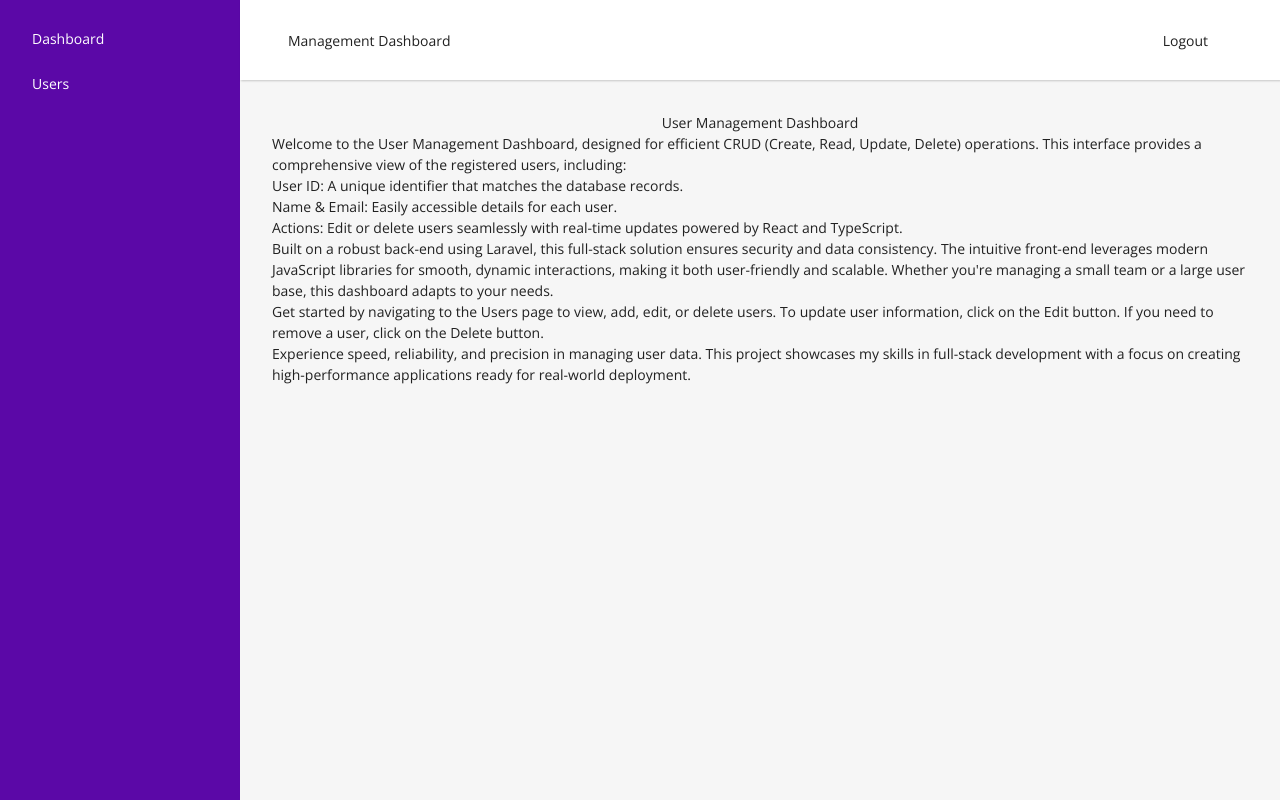
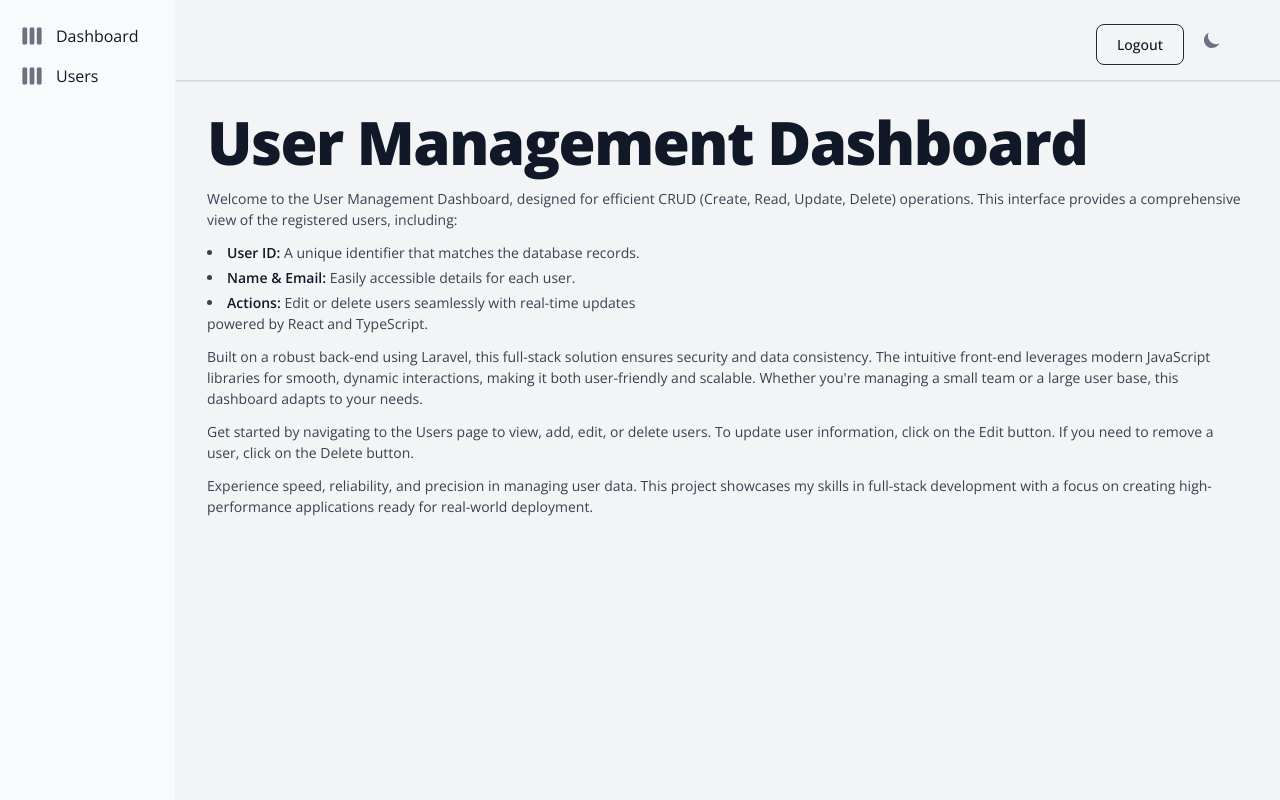
Before and after one commit to istamosh/laravel-react-fullstack, a React (Vite) app in the folder react/: page /dashboard in a window 1280 px wide. Built offline with nearby package versions, Linux system fonts and the light colour scheme; no server answers; sample sign-in values are in the browser's storage.

Commit message:
added dark mode, react-icons, adjusting sidebar

```diff
--- a/react/package.json
+++ b/react/package.json
@@ -14,6 +14,7 @@
     "flowbite-react": "^0.10.1",
     "react": "^18.3.1",
     "react-dom": "^18.3.1",
+    "react-icons": "^5.3.0",
     "react-router-dom": "^6.26.2"
   },
   "devDependencies": {
--- a/react/src/components/DefaultLayout.tsx
+++ b/react/src/components/DefaultLayout.tsx
@@ -2,6 +2,8 @@ import React, { useEffect } from "react";
 import { Link, Navigate, Outlet } from "react-router-dom";
 import { useStateContext } from "../contexts/ContextProvider";
 import axiosClient from "../axios-client";
+import { DarkThemeToggle, Flowbite, Sidebar } from "flowbite-react";
+import { HiViewBoards } from "react-icons/hi";
 
 const DefaultLayout: React.FC = () => {
     const { user, token, notification, setUser, setToken } = useStateContext();
@@ -31,23 +33,44 @@ const DefaultLayout: React.FC = () => {
     };
 
     return (
+        <Flowbite>
             <div id="defaultLayout">
-            <aside>
-                <Link to="/dashboard">Dashboard</Link>
-                <Link to="/users">Users</Link>
+                <aside className="bg-gray-100 dark:bg-gray-900">
+                    <Sidebar aria-label="Default sidebar example">
+                        <Sidebar.Items>
+                            <Sidebar.ItemGroup>
+                                <Link to="/dashboard">
+                                    <Sidebar.Item icon={HiViewBoards}>
+                                        Dashboard
+                                    </Sidebar.Item>
+                                </Link>
+
+                                <Link to="/users">
+                                    <Sidebar.Item icon={HiViewBoards}>
+                                        Users
+                                    </Sidebar.Item>
+                                </Link>
+                            </Sidebar.ItemGroup>
+                        </Sidebar.Items>
+                    </Sidebar>
                 </aside>
-            <div className="content">
+
+                <div className="content bg-gray-100 dark:bg-gray-900">
                     {notification && (
                         <div className="notification">{notification}</div>
                     )}
 
-                <header>
-                    <h2>Management Dashboard</h2>
-                    <div>
-                        {user.name}
-                        <a href="#" className="btn-logout" onClick={onLogout}>
+                    <header className="justify-end bg-gray-100 dark:bg-gray-800">
+                        <div className="text-gray-900 dark:text-white">
+                            <span className="font-semibold">{user.name}</span>
+                            <a
+                                href="#"
+                                className="text-gray-900 hover:text-white border border-gray-800 hover:bg-gray-900 focus:ring-4 focus:outline-none focus:ring-gray-300 font-medium rounded-lg text-sm px-5 py-2.5 text-center me-2 mb-2 dark:border-gray-600 dark:text-gray-400 dark:hover:text-white dark:hover:bg-gray-600 dark:focus:ring-gray-800 mx-3"
+                                onClick={onLogout}
+                            >
                                 Logout
                             </a>
+                            <DarkThemeToggle />
                         </div>
                     </header>
                     <main>
@@ -55,6 +78,7 @@ const DefaultLayout: React.FC = () => {
                     </main>
                 </div>
             </div>
+        </Flowbite>
     );
 };
 
--- a/react/src/index.css
+++ b/react/src/index.css
@@ -196,16 +196,16 @@ table > tbody > tr > td {
 }
 
 #defaultLayout aside {
-    width: 240px;
-    background-color: #5b08a7;
-    padding: 1rem;
+    width: 175px;
+    /* background-color: #5b08a7;
+    padding: 1rem; */
 }
 
 #defaultLayout aside > a {
     display: block;
     padding: 0.75rem 1rem;
     border-radius: 6px;
-    color: white;
+    /* color: white; */
     text-decoration: none;
     transition: all 0.2s;
 }
@@ -221,10 +221,10 @@ table > tbody > tr > td {
 #defaultLayout header {
     height: 80px;
     padding: 2rem 3rem;
-    background-color: white;
+    /* background-color: white; */
     box-shadow: 1px 1px 2px rgba(0, 0, 0, 0.2);
     display: flex;
-    justify-content: space-between;
+    /* justify-content: space-between; */
     align-items: center;
 }
 
--- a/react/src/views/Dashboard.tsx
+++ b/react/src/views/Dashboard.tsx
@@ -1,28 +1,40 @@
 const Dashboard = () => {
     return (
         <>
-            <h1 className="text-center">User Management Dashboard</h1>
+            <h1 className="mb-4 text-4xl font-extrabold leading-none tracking-tight text-gray-900 md:text-5xl lg:text-6xl dark:text-white">
+                User Management Dashboard
+            </h1>
 
-            <p>
+            <p className="mb-3 text-gray-700 dark:text-gray-400">
                 Welcome to the User Management Dashboard, designed for efficient
                 CRUD (Create, Read, Update, Delete) operations. This interface
                 provides a comprehensive view of the registered users,
                 including:
             </p>
 
-            <ul>
+            <ul className="max-w-md space-y-1 text-gray-700 list-disc list-inside dark:text-gray-400 mb-3">
                 <li>
-                    User ID: A unique identifier that matches the database
-                    records.
+                    <span className="font-semibold text-gray-900 dark:text-white">
+                        User ID:
+                    </span>{" "}
+                    A unique identifier that matches the database records.
                 </li>
-                <li>Name & Email: Easily accessible details for each user.</li>
                 <li>
-                    Actions: Edit or delete users seamlessly with real-time
-                    updates powered by React and TypeScript.
+                    <span className="font-semibold text-gray-900 dark:text-white">
+                        Name & Email:
+                    </span>{" "}
+                    Easily accessible details for each user.
+                </li>
+                <li>
+                    <span className="font-semibold text-gray-900 dark:text-white">
+                        Actions:
+                    </span>{" "}
+                    Edit or delete users seamlessly with real-time updates
+                    powered by React and TypeScript.
                 </li>
             </ul>
 
-            <p>
+            <p className="mb-3 text-gray-700 dark:text-gray-400">
                 Built on a robust back-end using Laravel, this full-stack
                 solution ensures security and data consistency. The intuitive
                 front-end leverages modern JavaScript libraries for smooth,
@@ -31,14 +43,14 @@ const Dashboard = () => {
                 dashboard adapts to your needs.
             </p>
 
-            <p>
+            <p className="mb-3 text-gray-700 dark:text-gray-400">
                 Get started by navigating to the Users page to view, add, edit,
                 or delete users. To update user information, click on the Edit
                 button. If you need to remove a user, click on the Delete
                 button.
             </p>
 
-            <p>
+            <p className="mb-3 text-gray-700 dark:text-gray-400">
                 Experience speed, reliability, and precision in managing user
                 data. This project showcases my skills in full-stack development
                 with a focus on creating high-performance applications ready for
--- a/react/src/views/Users.tsx
+++ b/react/src/views/Users.tsx
@@ -69,7 +69,9 @@ const Users: React.FC = () => {
                     alignItems: "center",
                 }}
             >
-                <h1>Users Page</h1>
+                <h3 className="text-3xl font-bold dark:text-white">
+                    User List
+                </h3>
                 <Link to="/users/new" className="btn-add">
                     Add new
                 </Link>
```
Also changed, not shown: 1 other file (tests, documents, lock files or other folders). Lines whose indentation alone changed are shown as unchanged.
